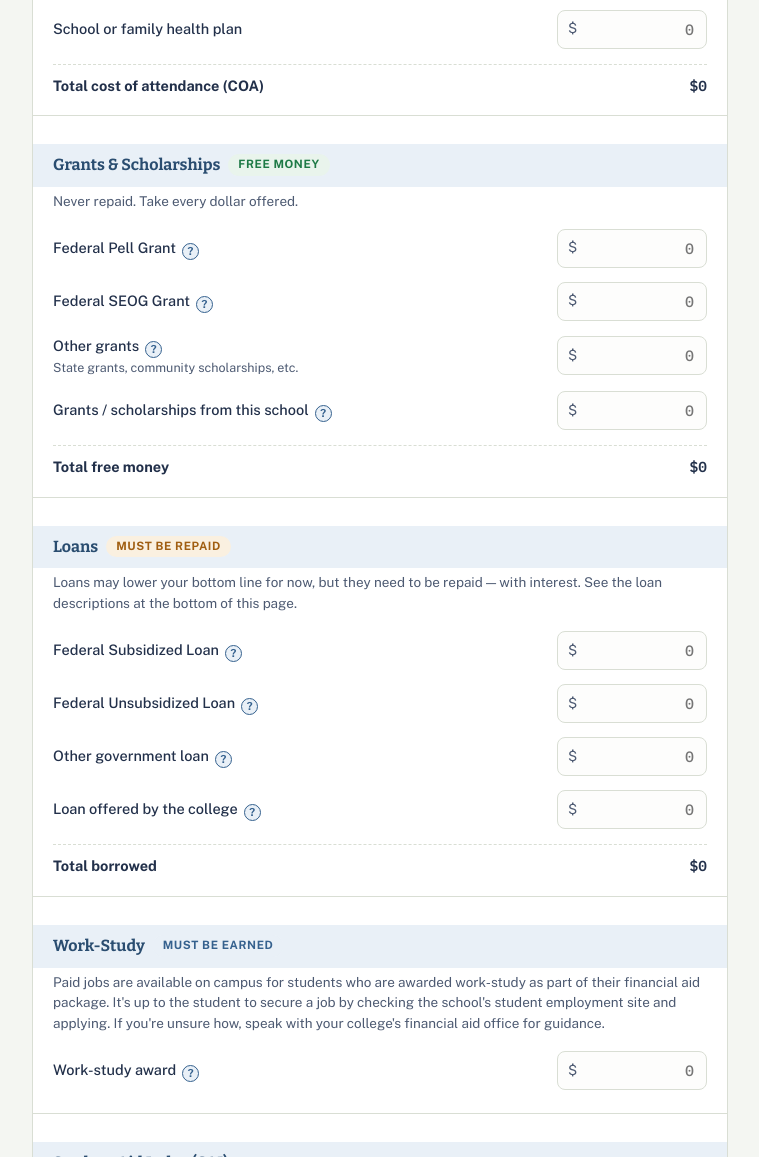
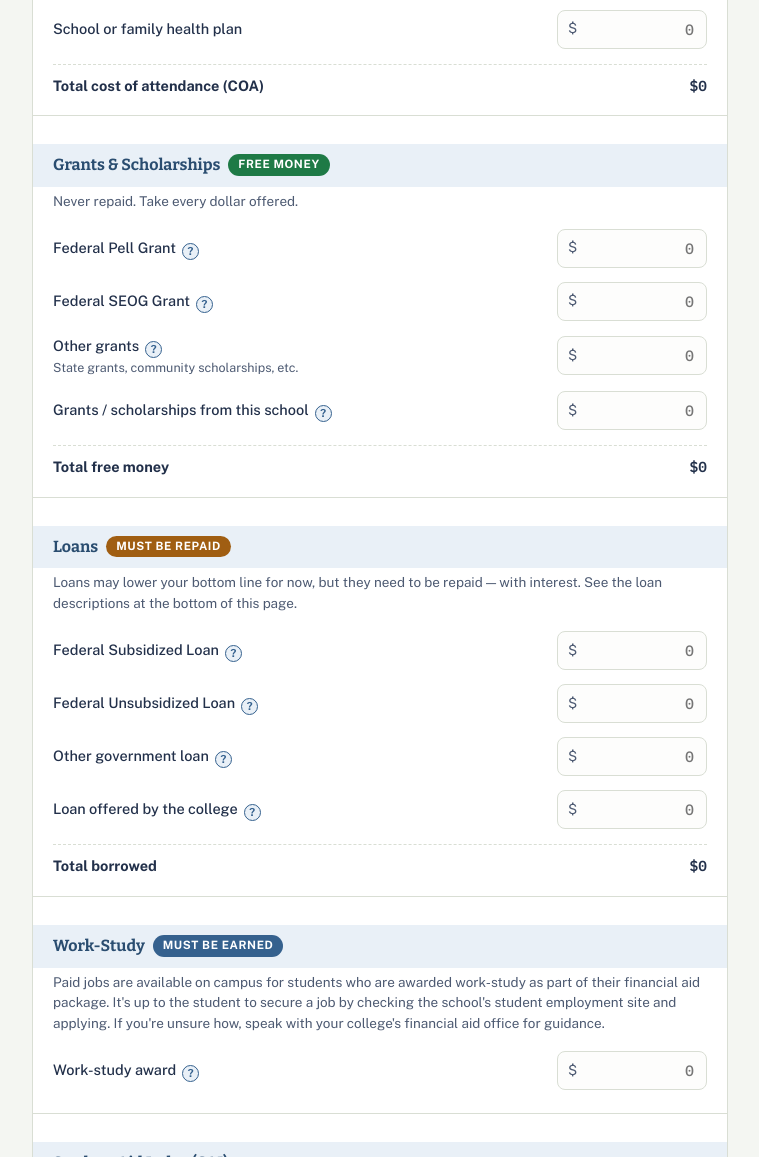
Before and after one commit to jakainic/financial-aid-comparison, a plain HTML site: page index.html in a window 1280 px wide. Shown: the part 2117-3274 px from the top of the page, without its empty margins (78-837 px from the left). Drawn offline with nearby package versions, Linux system fonts and the light colour scheme.

Commit message:
Add files via upload

```diff
--- a/index.html
+++ b/index.html
@@ -169,9 +169,9 @@
     border-radius: 20px; padding: 2px 10px; vertical-align: 2px; margin-left: 8px;
     font-family: "Public Sans", sans-serif;
   }
-  .badge-grant { background: var(--grant-bg); color: var(--grant); }
-  .badge-loan { background: var(--loan-bg); color: var(--loan); }
-  .badge-work { background: var(--work-bg); color: var(--work); }
+  .badge-grant { background: var(--grant); color: #fff; }
+  .badge-loan { background: var(--loan); color: #fff; }
+  .badge-work { background: var(--work); color: #fff; }
 
   .row {
     display: grid; grid-template-columns: 1fr 150px; gap: 12px;
@@ -423,7 +423,7 @@
       <div>
         <p><b>On this device, saving is automatic.</b> As you type, this page remembers your numbers in the web browser you're using. Close the page and come back next week — same device, same browser — and everything will still be here. One caution: clearing your browser's history or cookies erases these saved numbers, so save them to a file first if you're about to do that.</p>
         <p><b>To keep a backup, or move your work to another device,</b> click <b>“Save my numbers to a file.”</b> A small file (it will be named something like <i>my-college-costs</i> and the date) goes to your Downloads folder. You don't need to open this file, and if you do, it will look like computer code — that's normal! It's not meant to be read. Just keep it somewhere safe, or email it to yourself or a parent.</p>
-        <p><b>To pick up where you left off,</b> come back to this page, click <b>“Open a saved file,”</b> and choose the file you saved previously. All of your schools and numbers will reappear.</p>
+        <p><b>To pick up where you left off,</b> come back to this page, click <b>“Open a saved file,”</b> and choose that file. All of your schools and numbers will reappear.</p>
         <p><b>Using a school or library computer?</b> Shared computers sometimes erase what pages remember, so save your numbers to a file (and email it to yourself) before you leave.</p>
       </div>
     </details>
```
